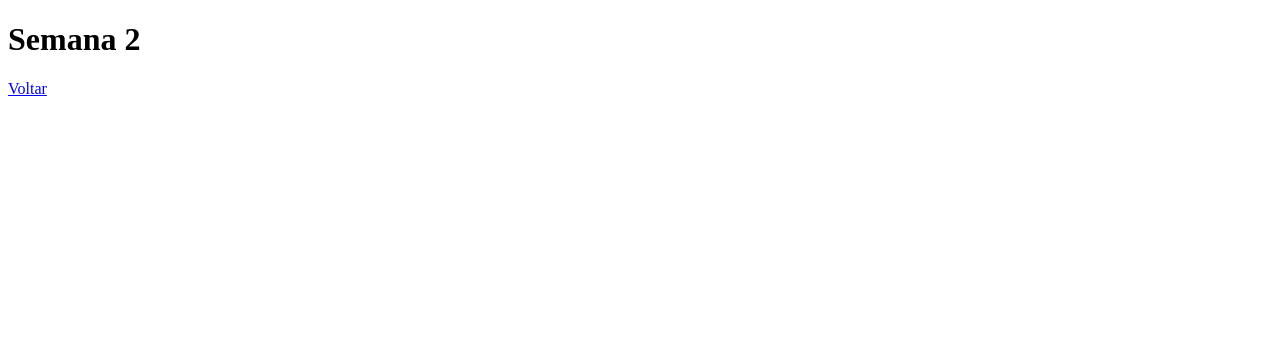
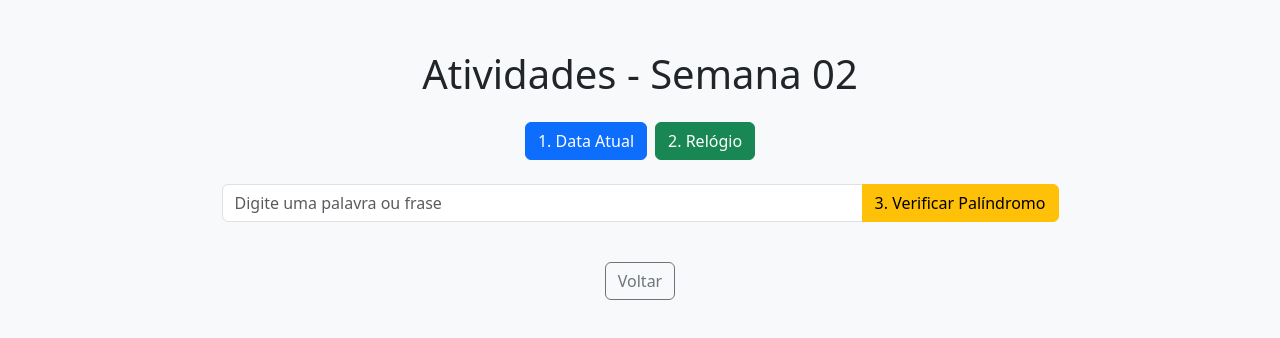
Before and after one commit to StefanyAvelino/Projeto_JS, a plain HTML site: page semana02.html in a window 1280 px wide. Drawn offline with nearby package versions, Linux system fonts and the light colour scheme.

Commit message:
Add files via upload

```diff
--- a/semana02.html
+++ b/semana02.html
@@ -1,13 +1,80 @@
 <!DOCTYPE html>
 <html lang="pt-br">
 <head>
-    <meta charset="UTF-8">
-    <meta name="viewport" content="width=device-width, initial-scale=1.0">
-    <title>Atividades de JavaScript</title>
+  <meta charset="UTF-8">
+  <title>Atividades JavaScript - Semana 02</title>
+  <link href="https://cdn.jsdelivr.net/npm/bootstrap@5.3.2/dist/css/bootstrap.min.css" rel="stylesheet" />
+  <style>
+    body {
+      padding-top: 50px;
+    }
+    #relogio {
+      font-size: 2rem;
+      font-weight: bold;
+    }
+  </style>
 </head>
-<body>
-    <h1>Semana 2</h1>
-    <a href="index.html">Voltar</a>
+<body class="bg-light text-center">
 
+  <div class="container">
+    <h1 class="mb-4">Atividades - Semana 02</h1>
+
+    <div class="mb-4 d-grid gap-2 d-sm-flex justify-content-sm-center">
+      <button class="btn btn-primary" onClick="dataAtual()">1. Data Atual</button>
+      <button class="btn btn-success" onClick="horarioSegundo()">2. Relógio</button>
+    </div>
+
+    <div id="relogio" class="mb-4 text-primary"></div>
+
+    <div class="input-group mb-3 w-75 mx-auto">
+      <input type="text" id="texto" class="form-control" placeholder="Digite uma palavra ou frase">
+      <button class="btn btn-warning" onClick="ehPalindromo()">3. Verificar Palíndromo</button>
+    </div>
+    <a href="index.html" class="btn btn-outline-secondary mt-4">Voltar</a>
+  </div>
+
+  <script type="text/javascript">
+    // Exibe a data atual formatada
+    function dataAtual(){
+        let dataAtual = new Date();
+        let opcoes = {
+        weekday: 'long',
+        day: '2-digit',
+        month: 'long',
+        year: 'numeric'
+        };
+        let dataFormatada = dataAtual.toLocaleDateString('pt-BR', opcoes);
+        let dataFinal = dataFormatada.charAt(0).toUpperCase() + dataFormatada.slice(1);
+        alert(dataFinal);
+    }
+
+    // Relógio atualizado a cada segundo
+    function horarioSegundo(){
+      function atualizar(){
+        let agora = new Date();
+        let horas = String(agora.getHours()).padStart(2,'0');
+        let minutos = String(agora.getMinutes()).padStart(2,'0');
+        let segundos = String(agora.getSeconds()).padStart(2,'0');
+        document.getElementById("relogio").innerHTML =
+          horas + ":" + minutos + ":" + segundos;
+
+        setTimeout(atualizar, 1000);
+      }
+      atualizar();
+    }
+
+    // Verifica se é palíndromo
+    function ehPalindromo(){
+      let texto = document.getElementById('texto').value;
+      let textoLimpo = texto.toLowerCase().replace(/[^a-z0-9]/g, "");
+      let invertido = textoLimpo.split("").reverse().join("");
+
+      if(textoLimpo === invertido && textoLimpo !== ""){
+        alert("É um palíndromo!");
+      } else {
+        alert("Não é um palíndromo.");
+      }
+    }
+  </script>
 </body>
 </html>
```
